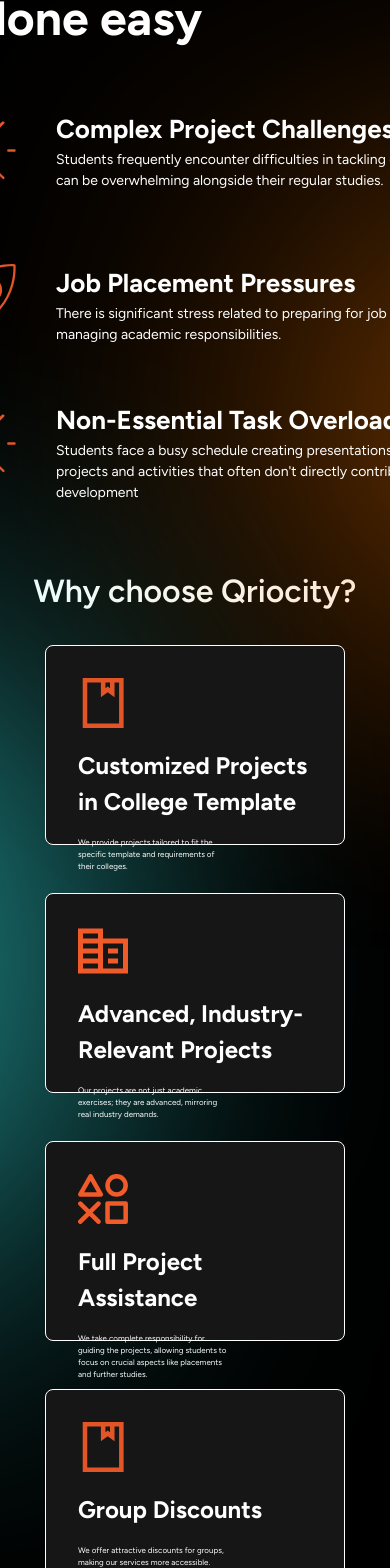
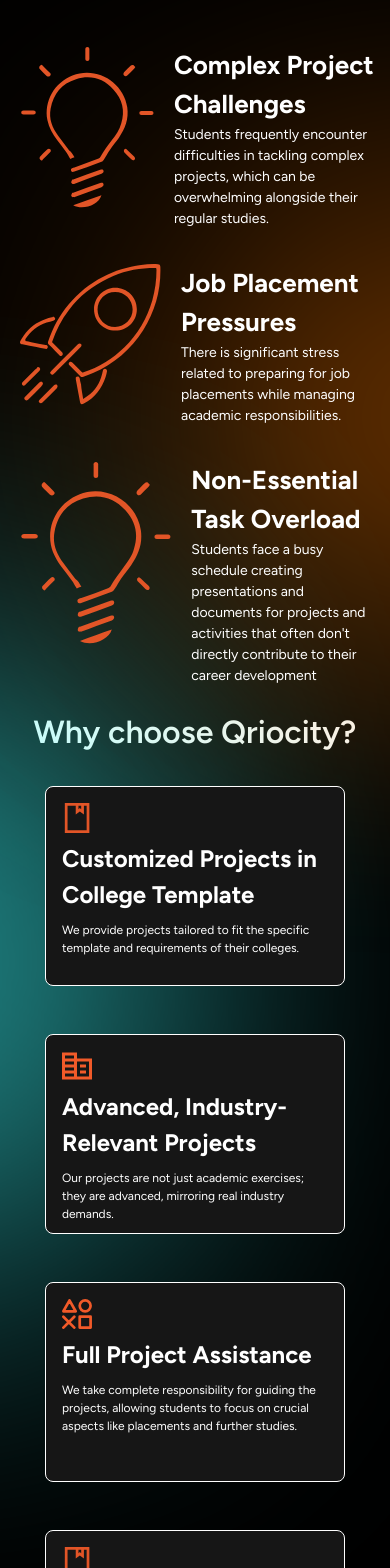
Before and after one commit to Qriocity-Company/Qriocity, a React (Vite) app: page /about in a window 390 px wide. Shown: the part 253-1821 px from the top of the page. Built offline with nearby package versions, Linux system fonts and the light colour scheme.

Commit message:
responsive

```diff
--- a/src/components/Navbar.jsx
+++ b/src/components/Navbar.jsx
@@ -26,11 +26,11 @@
           <Link to="/" className={isRouteActive("/")}>
             Home
           </Link>
+          <Link to="/about" className={isRouteActive("/about")}>
+            About Us
+          </Link>
           <Link to="/courses" className={isRouteActive("/courses")}>
             Our Courses
-          </Link>
-          <Link to="/about" className={isRouteActive("/about")}>
-            About Us
           </Link>
           <Link to="/projects" className={isRouteActive("/projects")}>
             Projects
@@ -67,6 +67,15 @@
               Home
             </Link>
             <Link
+              to="/about"
+              className={isRouteActive("/about")}
+              onClick={() => {
+                toggleMenu();
+              }}
+            >
+              About Us
+            </Link>
+            <Link
               to="/courses"
               className={isRouteActive("/courses")}
               onClick={() => {
@@ -75,15 +84,7 @@
             >
               Our Courses
             </Link>
-            <Link
-              to="/about"
-              className={isRouteActive("/about")}
-              onClick={() => {
-                toggleMenu();
-              }}
-            >
-              About Us
-            </Link>
+
             <Link
               to="/projects"
               className={isRouteActive("/projects")}
--- a/src/pages/AboutUs.jsx
+++ b/src/pages/AboutUs.jsx
@@ -20,47 +20,39 @@
       <div className="bg-[#FF7A00] absolute top-[30rem] right-[-20rem]  h-[15.25rem]   w-[30.25rem] rounded-full blur-[10rem]"></div>
 
       <div className="flex gap-12 mt-14 z-10">
-        <div className="hidden md:block md:w-[322px] md:h-[309px] lg:w-[644px] lg:h-[718px] bg-cover about-img"></div>
+        <div className="hidden lg:block w-auto md:w-[322px] md:h-[309px] lg:w-[644px] lg:h-[718px] bg-cover about-img"></div>
         <div className="flex flex-col">
           <h2 className="text-[#F15A29] text-[26px] ml-5 md:ml-0">Why we started Qriocity ?</h2>
-          <h1 className="text-[48px] text-white w-[366px] font-bold ml-5 md:ml-0  leading-11">
+          <h1 className="text-4xl md:text-[48px] text-white w-[366px] font-bold ml-5 md:ml-0  leading-11">
             {" "}
             We help to Get it done easy
           </h1>
-          {/* <p className="text-white text-[16px] w-[350px] md:w-[388px] flex ml-5 md:ml-0 text-justify">
-            Qriocity is proud to offer a wide range of comprehensive courses.
-            Our curriculum is tailored to impart practical knowledge and
-            expertise, simulating real-world scenariosthat prompt students to
-            apply theoretical concepts dynamically. With the guidance of
-            industry experts and innovative resources, students gain first-hand
-            experience working on live projects, instilling confidence and
-            competence to tackle real-world challenges post-graduation.
-          </p> */}
-          <div className="flex flex-row gap-10 mt-14 ml-5 md:ml-0">
+
+          <div className="flex flex-row gap-5 md:gap-10 mt-14 ml-5 md:ml-0">
             <img src={bulb} alt="bulb svg" />
             <div className="flex flex-col  text-white">
               <h4 className="text-[26px] font-bold">Complex Project Challenges</h4>
-              <span className="text-[14px] w-[500px]">
+              <span className="text-[14px] w-auto md:w-[500px] pr-4">
               Students frequently encounter difficulties in tackling complex projects, which can be overwhelming alongside their regular studies.
               </span>
             </div>
           </div>
 
-          <div className="flex flex-row gap-10 mt-14 ml-5 md:ml-0">
+          <div className="flex flex-row gap-5 md:gap-10 mt-14 ml-5 md:ml-0">
             <img src={rocket} alt="bulb svg"  />
             <div className="flex flex-col  text-white">
               <h4 className="text-[26px] font-bold">Job Placement Pressures</h4>
-              <span className="text-[14px]  w-[500px]">
+              <span className="text-[14px]  w-auto md:w-[500px] pr-4">
               There is significant stress related to preparing for job placements while managing academic responsibilities.
               </span>
             </div>
           </div>
 
-          <div className="flex flex-row gap-10 mt-14 ml-5 md:ml-0">
+          <div className="flex flex-row gap-5 md:gap-10 mt-14 ml-5 md:ml-0">
             <img src={bulb} alt="bulb svg" />
             <div className="flex flex-col  text-white">
               <h4 className="text-[26px] font-bold">Non-Essential Task Overload</h4>
-              <span className="text-[14px]  w-[500px]">
+              <span className="text-[14px] w-auto md:w-[500px] pr-4">
               Students face a busy schedule creating presentations and documents for projects and activities that often don't directly contribute to their career development
               </span>
             </div>
@@ -73,36 +65,36 @@
       </h1>
       <div className="flex flex-col lg:flex-row gap-12 z-10">
 
-        <div className="w-[300px] h-[200px] md:w-[500px] md:h-[300px]  flex-col justify-between p-8 rounded-lg bg-[#161616] text-white border border-[#fff]">
+        <div className="w-[300px] h-[200px] md:w-[500px] md:h-[300px]  flex-col justify-between p-4 md:p-8 rounded-lg bg-[#161616] text-white border border-[#fff]">
           <div className="flex flex-col">
             <img
               src={notes}
               alt="icon of notes"
-              className="w-[50px] h-[50px] md:w-[60px] md:h-[60px] mb-3  right-[5%] bottom-[5%]"
+              className="w-[30px] h-[30px] md:w-[50px] md:h-[50px] lg:w-[60px] lg:h-[60px] mb-0 md:mb-3"
             />
             {" "}
             <h4 className="text-[24px] my-2 md:text-[32px] font-bold ">
             Customized Projects in College Template
             </h4>
-            <p className="w-[150px] md:w-[400px] text-[8px] md:text-[16px] my-2">
+            <p className="w-auto text-[12px] md:text-[16px]">
             We provide projects tailored to fit the specific template and requirements of their colleges.
             </p>
           </div>
 
         </div>
 
-        <div className="w-[300px] h-[200px] md:w-[500px] md:h-[300px]  flex-col justify-between p-8 rounded-lg bg-[#161616] text-white border border-[#fff]">
+        <div className="w-[300px] h-[200px] md:w-[500px] md:h-[300px]  flex-col justify-between p-4 md:p-8 rounded-lg bg-[#161616] text-white border border-[#fff]">
           <div className="flex flex-col">
             <img
               src={building}
               alt="icon of notes"
-              className="w-[50px] h-[50px] md:w-[60px] md:h-[60px] mb-3  right-[5%] bottom-[5%]"
+              className="w-[30px] h-[30px] md:w-[50px] md:h-[50px] lg:w-[60px] lg:h-[60px] mb-0 md:mb-3"
             />
             {" "}
             <h4 className="text-[24px] my-2 md:text-[32px] font-bold ">
             Advanced, Industry-Relevant Projects
             </h4>
-            <p className="w-[150px] md:w-[400px] text-[8px] md:text-[16px] my-2">
+            <p className="w-auto text-[12px] md:text-[16px]">
             Our projects are not just academic exercises; they are advanced, mirroring real industry demands.
             </p>
           </div>
@@ -112,36 +104,36 @@
 
       <div className="flex flex-col lg:flex-row gap-12 mt-12 z-10">
 
-        <div className="w-[300px] h-[200px] md:w-[500px] md:h-[300px]  flex-col justify-between p-8 rounded-lg bg-[#161616] text-white border border-[#fff]">
+        <div className="w-[300px] h-[200px] md:w-[500px] md:h-[300px]  flex-col justify-between p-4 md:p-8 rounded-lg bg-[#161616] text-white border border-[#fff]">
           <div className="flex flex-col">
             <img
               src={tictac}
               alt="icon of notes"
-              className="w-[50px] h-[50px] md:w-[60px] md:h-[60px] mb-3  right-[5%] bottom-[5%]"
+              className="w-[30px] h-[30px] md:w-[50px] md:h-[50px] lg:w-[60px] lg:h-[60px] mb-0 md:mb-3"
             />
             {" "}
             <h4 className="text-[24px] my-2 md:text-[32px] font-bold ">
             Full Project Assistance
             </h4>
-            <p className="w-[150px] md:w-[400px] text-[8px] md:text-[16px] my-2">
+            <p className="w-auto text-[12px] md:text-[16px]">
             We take complete responsibility for guiding the projects, allowing students to focus on crucial aspects like placements and further studies.
             </p>
           </div>
 
         </div>
 
-        <div className="w-[300px] h-[200px] md:w-[500px] md:h-[300px]  flex-col justify-between p-8 rounded-lg bg-[#161616] text-white border border-[#fff]">
+        <div className="w-[300px] h-[200px] md:w-[500px] md:h-[300px]  flex-col justify-between p-4 md:p-8 rounded-lg bg-[#161616] text-white border border-[#fff]">
           <div className="flex flex-col">
             <img
               src={notes}
               alt="icon of notes"
-              className="w-[50px] h-[50px] md:w-[60px] md:h-[60px] mb-3  right-[5%] bottom-[5%]"
+              className="w-[30px] h-[30px] md:w-[50px] md:h-[50px] lg:w-[60px] lg:h-[60px] mb-0 md:mb-3"
             />
             {" "}
             <h4 className="text-[24px] my-2 md:text-[32px] font-bold ">
             Group Discounts
             </h4>
-            <p className="w-[150px] md:w-[400px] text-[8px] md:text-[16px] my-2">
+            <p className="w-auto text-[12px] md:text-[16px]">
             We offer attractive discounts for groups, making our services more accessible.
             </p>
           </div>
@@ -150,36 +142,36 @@
       </div>
       <div className="flex flex-col lg:flex-row gap-12 mt-12 z-10 pb-4">
 
-        <div className="w-[300px] h-[200px] md:w-[500px] md:h-[300px]  flex-col justify-between p-8 rounded-lg bg-[#161616] text-white border border-[#fff]">
+        <div className="w-[300px] h-[200px] md:w-[500px] md:h-[300px]  flex-col justify-between p-4 md:p-8 rounded-lg bg-[#161616] text-white border border-[#fff]">
           <div className="flex flex-col">
             <img
               src={tictac}
               alt="icon of notes"
-              className="w-[50px] h-[50px] md:w-[60px] md:h-[60px] mb-3  right-[5%] bottom-[5%]"
+              className="w-[30px] h-[30px] md:w-[50px] md:h-[50px] lg:w-[60px] lg:h-[60px] mb-0 md:mb-3"
             />
             {" "}
             <h4 className="text-[24px] my-2 md:text-[32px] font-bold ">
             Holistic Career Development
             </h4>
-            <p className="w-[150px] md:w-[400px] text-[8px] md:text-[16px] my-2">
+            <p className="w-auto text-[12px] md:text-[16px]">
             Access free career counseling, internships, a Data Structures course, and HackerRank exercises to boost your job readiness and technical skills.
             </p>
           </div>
 
         </div>
 
-        <div className="w-[300px] h-[200px] md:w-[500px] md:h-[300px]  flex-col justify-between p-8 rounded-lg bg-[#161616] text-white border border-[#fff]">
+        <div className="w-[300px] h-[200px] md:w-[500px] md:h-[300px]  flex-col justify-between p-4 md:p-8 rounded-lg bg-[#161616] text-white border border-[#fff]">
           <div className="flex flex-col">
             <img
               src={building}
               alt="icon of notes"
-              className="w-[50px] h-[50px] md:w-[60px] md:h-[60px] mb-3  right-[5%] bottom-[5%]"
+              className="w-[30px] h-[30px] md:w-[50px] md:h-[50px] lg:w-[60px] lg:h-[60px] mb-0 md:mb-3"
             />
             {" "}
             <h4 className="text-[24px] my-2 md:text-[32px] font-bold ">
             Earn While You Learn
             </h4>
-            <p className="w-[150px] md:w-[400px] text-[8px] md:text-[16px] my-2">
+            <p className="w-auto text-[12px] md:text-[16px]">
             Students have the opportunity to earn through our affiliate marketing program and by becoming campus ambassadors.
             </p>
           </div>
```
